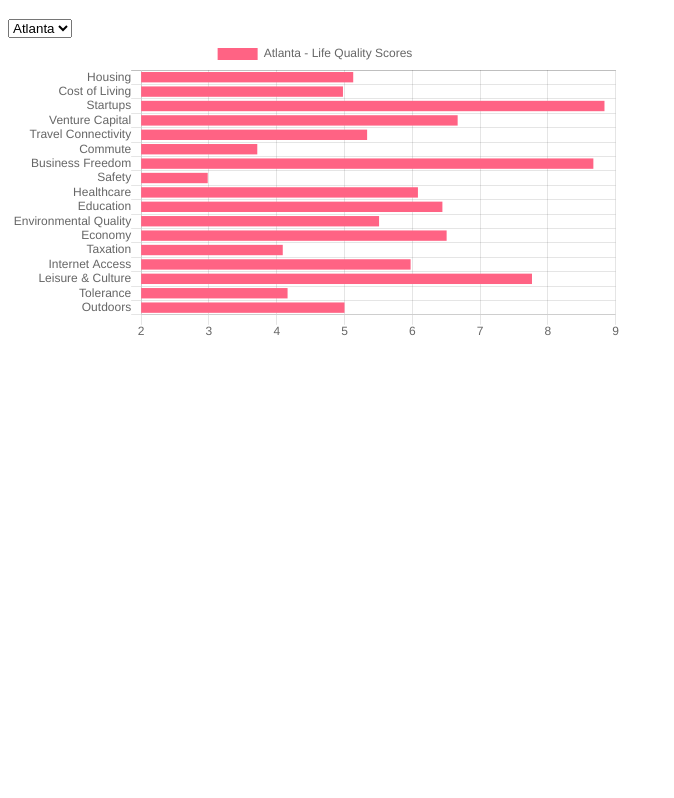
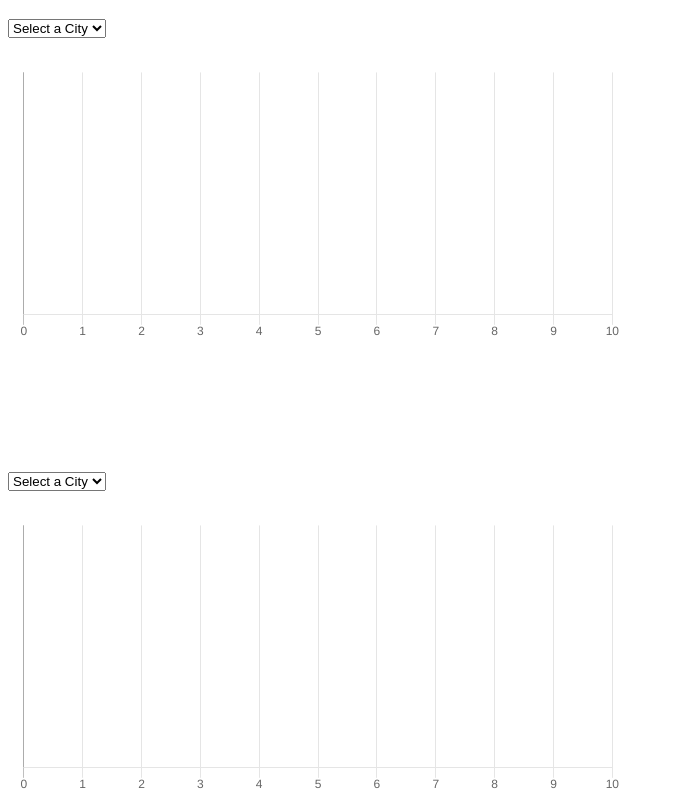
Before and after one commit to r-lee1/UrbanBuddy, a website with bundled scripts: page index.html in a window 1280 px wide. Shown: the part 61-859 px from the top of the page, without its empty margins (0-674 px from the left). Before the commit the page ends 800 px from the top, so only its background shows below. Built offline with nearby package versions, Linux system fonts and the light colour scheme.

Commit message:
change chart options for better data presentation

```diff
--- a/index.html
+++ b/index.html
@@ -10,11 +10,39 @@
   <body>
     <h1>UrbanBuddy</h1>
     <select id="chart1Selection" name="chart1Selection">
+      <option selected="selected">Select a City</option>
       <option value="atlanta">Atlanta</option>
       <option value="boston">Boston</option>
+      <option value="denver">Denver</option>
+      <option value="san francisco bay area">SF Bay Area</option>
     </select>
+
     <div class="chart-container" style="position: relative; height:25vh; width:48vw">
       <canvas id="myChart1"></canvas>
+    </div>
+    <br />
+    <br />
+    <br />
+    <br />
+    <br />
+    <br />
+    <br />
+    <br />
+    <br />
+    <br />
+    <br />
+    <br />
+    <br />
+    <select id="chart2Selection" name="chart2Selection">
+      <option selected="selected">Select a City</option>
+      <option value="atlanta">Atlanta</option>
+      <option value="boston">Boston</option>
+      <option value="denver">Denver</option>
+      <option value="san francisco bay area">SF Bay Area</option>
+    </select>
+
+    <div class="chart-container" style="position: relative; height:25vh; width:48vw">
+      <canvas id="myChart2"></canvas>
     </div>
   </body>
   <script>
--- a/index.js
+++ b/index.js
@@ -13,49 +13,100 @@
     return cityScores;
   };
 
-  const updateDataset = (chart, city) => {
+  const updateDataset = (chart, city, title) => {
       let newData = cityData[city].map((score) => score.score_out_of_10);
       chart.data.datasets[0].data = newData;
+
+      let newColors = cityData[city].map((score) => score.color);
+      chart.data.datasets[0].backgroundColor = newColors;
+
+      let newLabels = cityData[city].map((score) => score.name);
+      chart.data.labels = newLabels;
+
+      chart.options.title.text = `${title} - Life Quality Scores`;
+
       chart.update();
+  };
+
+  const updateChart1 = document.getElementById('chart1Selection');
+
+  updateChart1.onchange = function(e) {
+    let city = e.target.value;
+    let titleWords = e.target.value.split(" ");
+    let title = titleWords.map( word => word[0].toUpperCase().concat(word.slice(1)) ).join(" ");
+    updateDataset(chart1, city, title);
+  };
+
+  const updateChart2 = document.getElementById('chart2Selection');
+
+  updateChart2.onchange = function(e) {
+    let city = e.target.value;
+    let titleWords = e.target.value.split(" ");
+    let title = titleWords.map( word => word[0].toUpperCase().concat(word.slice(1)) ).join(" ");
+    updateDataset(chart2, city, title);
   };
 
   var ctx = document.getElementById('myChart1').getContext('2d');
 
   var chart1 = new Chart(ctx, {
-      // The type of chart we want to create
       type: 'horizontalBar',
-      // The data for our dataset
       data: {
-          labels: ["Housing", "Cost of Living", "Startups", "Venture Capital", "Travel Connectivity", "Commute", "Business Freedom", "Safety", "Healthcare", "Education", "Environmental Quality", "Economy", "Taxation", "Internet Access", "Leisure & Culture", "Tolerance", "Outdoors"],
+          labels: [],
           datasets: [{
-              label: "Atlanta - Life Quality Scores",
-              backgroundColor: 'rgb(255, 99, 132)',
-              borderColor: 'rgb(255, 99, 132)',
-              data: [
-                cityData["atlanta"][0]["score_out_of_10"],
-                cityData["atlanta"][1]["score_out_of_10"],
-                cityData["atlanta"][2]["score_out_of_10"],
-                cityData["atlanta"][3]["score_out_of_10"],
-                cityData["atlanta"][4]["score_out_of_10"],
-                cityData["atlanta"][5]["score_out_of_10"],
-                cityData["atlanta"][6]["score_out_of_10"],
-                cityData["atlanta"][7]["score_out_of_10"],
-                cityData["atlanta"][8]["score_out_of_10"],
-                cityData["atlanta"][9]["score_out_of_10"],
-                cityData["atlanta"][10]["score_out_of_10"],
-                cityData["atlanta"][11]["score_out_of_10"],
-                cityData["atlanta"][12]["score_out_of_10"],
-                cityData["atlanta"][13]["score_out_of_10"],
-                cityData["atlanta"][14]["score_out_of_10"],
-                cityData["atlanta"][15]["score_out_of_10"],
-                cityData["atlanta"][16]["score_out_of_10"]
-              ]
+              label: "",
+              backgroundColor: [],
+              borderColor: '#fff',
+              data: []
           }]
       },
-      // Configuration options go here
-      options: {}
+      options: {
+        scales: {
+            xAxes: [{
+                ticks: {
+                    beginAtZero: true,
+                    max: 10
+                }
+            }]
+        },
+        legend: {
+          display: false
+        },
+        title: {
+          display: true,
+          text: ""
+        }
+      }
   });
 
-  var updateChart1 = document.getElementById('chart1Selection');
-  updateChart1.onchange = function() { updateDataset(chart1, "boston"); };
+  var ctx = document.getElementById('myChart2').getContext('2d');
+
+  var chart2 = new Chart(ctx, {
+      type: 'horizontalBar',
+      data: {
+          labels: [],
+          datasets: [{
+              label: "",
+              backgroundColor: [],
+              borderColor: '#fff',
+              data: []
+          }]
+      },
+      options: {
+        scales: {
+            xAxes: [{
+                ticks: {
+                    beginAtZero: true,
+                    max: 10
+                }
+            }]
+        },
+        legend: {
+          display: false
+        },
+        title: {
+          display: true,
+          text: ""
+        }
+      }
+  });
 };
```
